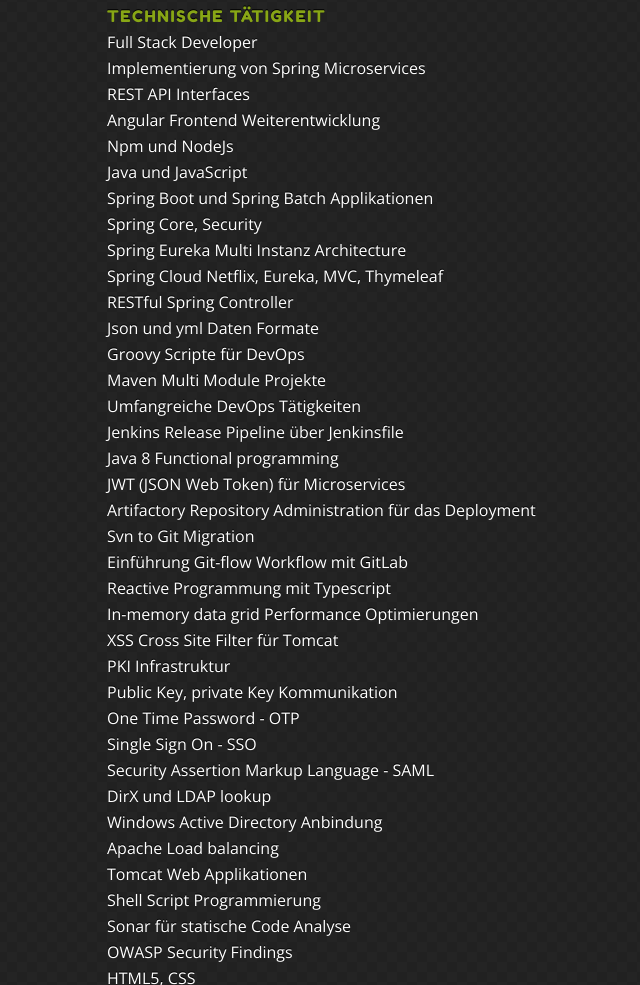
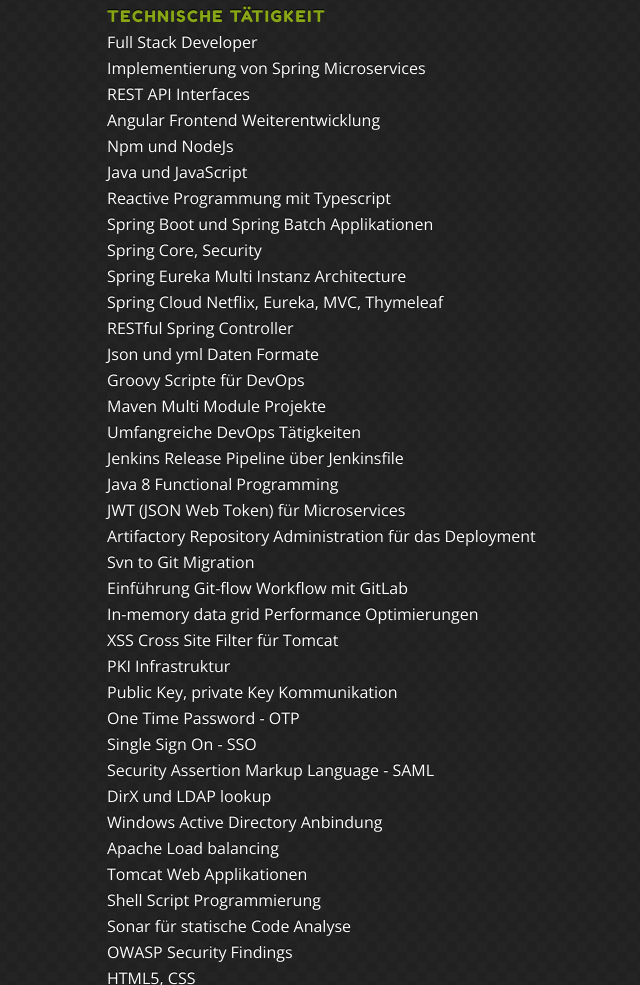
Before and after one commit to Hefezopf/hopf-it.de, a plain HTML site: page hopf-it/index.html in a window 1280 px wide. Shown: the part 4188-5173 px from the top of the page, without its empty margins (173-813 px from the left). Drawn offline with nearby package versions, Linux system fonts and the light colour scheme.

Commit message:
typescript

```diff
--- a/hopf-it/index.html
+++ b/hopf-it/index.html
@@ -340,6 +340,7 @@
 		<li>Angular Frontend Weiterentwicklung</li>
 		<li>Npm und NodeJs</li>
 		<li>Java und JavaScript</li>
+		<li>Reactive Programmung mit Typescript</li>
 		<li>Spring Boot und Spring Batch Applikationen</li>
 		<li>Spring Core, Security</li>
 		<li>Spring Eureka Multi Instanz Architecture</li>
@@ -350,12 +351,11 @@
 		<li>Maven Multi Module Projekte</li>
 		<li>Umfangreiche DevOps T&auml;tigkeiten</li>
 		<li>Jenkins Release Pipeline &uuml;ber Jenkinsfile</li>
-		<li>Java 8 Functional programming</li>
+		<li>Java 8 Functional Programming</li>
 		<li>JWT (JSON Web Token) f&uuml;r Microservices</li>
 		<li>Artifactory Repository Administration f&uuml;r das Deployment</li>
 		<li>Svn to Git Migration</li>
 		<li>Einf&uuml;hrung Git-flow Workflow mit GitLab</li>
-		<li>Reactive Programmung mit Typescript</li>
 		<li>In-memory data grid Performance Optimierungen</li>
 		<li>XSS Cross Site Filter f&uuml;r Tomcat</li>
 		<li>PKI Infrastruktur</li>
```
Also changed, not shown: 2 other files.
